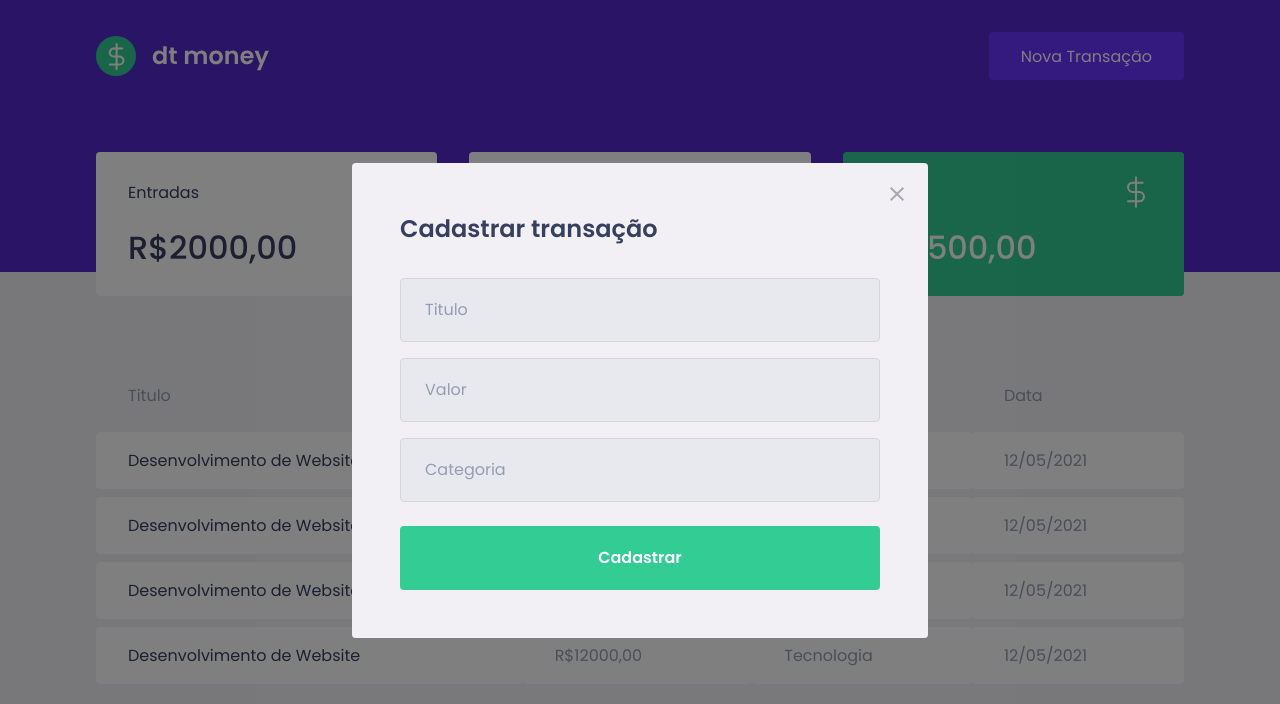
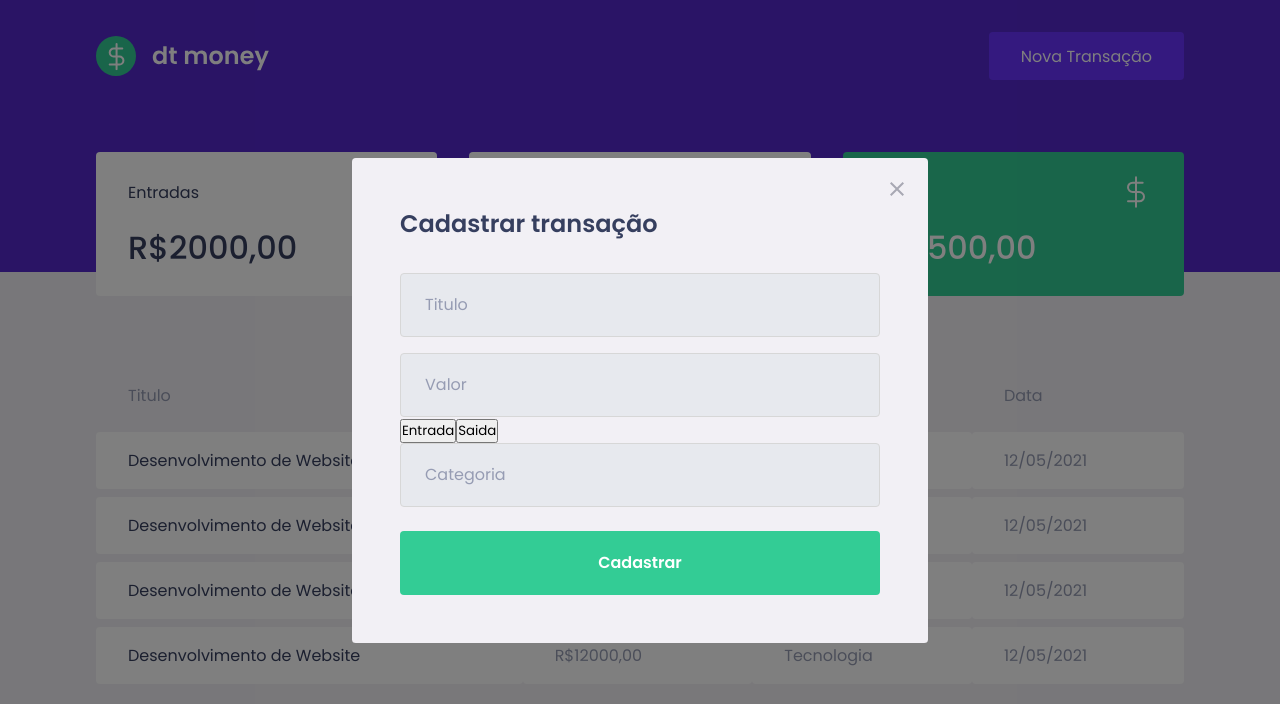
Before and after one commit to renatoschlogel/ignite-dtmoney, a React (Create React App) app: page / in a window 1280 px wide. Both pictures are taken after a click on the button "Nova Transação". Shown: the top 704 px of the page. Built offline with nearby package versions, Linux system fonts and the light colour scheme; no server answers; what miragejs would draw is missing.

Commit message:
Adicionando Container para o botoes de entrada e saida do modal

```diff
--- a/src/components/NewTransactionModal/NewTransactionModal.tsx
+++ b/src/components/NewTransactionModal/NewTransactionModal.tsx
@@ -1,6 +1,6 @@
 import Modal from 'react-modal';
 import closeImg from '../../assets/close.svg';
-import { Container } from './newTransactionModal.styles';
+import { Container , TransactionTypeContainer} from './newTransactionModal.styles';
 
 interface NewTransactionModalProps {
   isOpen: boolean;
@@ -25,6 +25,13 @@ export function NewTransactionModal({isOpen, onRequestClose}: NewTransactionModa
 
         <input placeholder="Titulo"/>
         <input type="number" placeholder="Valor"/>
+
+        <TransactionTypeContainer>
+          <button type="button">Entrada</button>
+          <button type="button">Saida</button>
+
+        </TransactionTypeContainer>
+
         <input placeholder="Categoria"/>
 
         <button type="submit">Cadastrar</button>
--- a/src/components/NewTransactionModal/newTransactionModal.styles.ts
+++ b/src/components/NewTransactionModal/newTransactionModal.styles.ts
@@ -52,3 +52,6 @@ export const Container = styled.form`
   }
 
 `;
+
+export const TransactionTypeContainer = styled.form`
+`;
```
